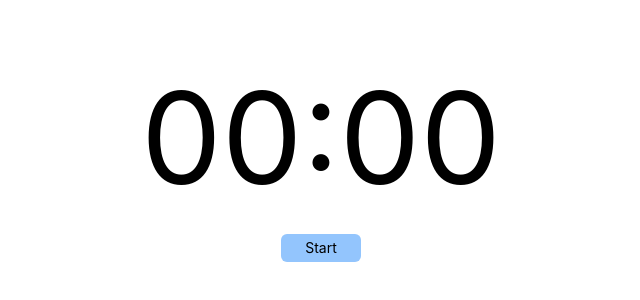
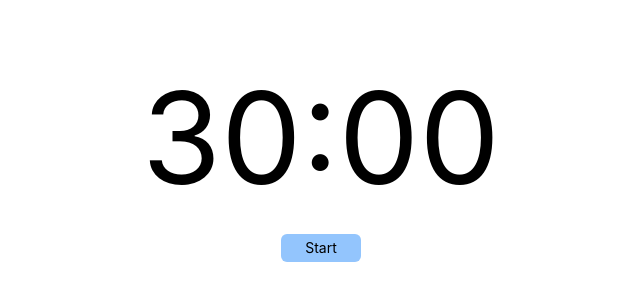
Before and after one commit to CipherSpell/timetracker, a Next.js app in the folder landing/: page / in a window 1280 px wide. Shown: the part 232-532 px from the top of the page, without its empty margins (319-959 px from the left). Built offline with nearby package versions, Linux system fonts and the light colour scheme.

Commit message:
feat(landing): timetracker component functionality done

```diff
--- a/landing/src/components/Timetracker.tsx
+++ b/landing/src/components/Timetracker.tsx
@@ -1,23 +1,44 @@
 'use client'
 
-import { useState } from 'react'
+import { useEffect, useState } from 'react'
 
-// interface TimerProps {
-//   minutes?: number
-// }
+interface TimerProps {
+  minutes?: number
+}
 
-const Timetracker: React.FC = () => {
+const Timetracker: React.FC<TimerProps> = () => {
   const [started, setStarted] = useState<boolean>(false)
-  //   const [time, setTime] = useState<string>('00:00')
+  const [time, setTime] = useState<number>(30 * 60)
 
   const handleClick = () => {
     setStarted(!started)
   }
 
+  useEffect(() => {
+    let intervalId: NodeJS.Timeout | undefined
+
+    if (started && time > 0) {
+      intervalId = setInterval(() => {
+        setTime((prevTime) => (prevTime > 0 ? prevTime - 1 : 0))
+      }, 1000)
+    }
+
+    return () => {
+      if (intervalId) clearInterval(intervalId) // Clean up interval on pause/unmount
+    }
+  }, [started, time])
+
+  const formatTime = (seconds: number): string => {
+    const minutes = Math.floor(seconds / 60)
+    const secs = seconds % 60
+    return `${minutes.toString().padStart(2, '0')}:${secs
+      .toString()
+      .padStart(2, '0')}`
+  }
+
   return (
     <div className='flex flex-col min-h-screen justify-center items-center'>
-      {/* <div className='text-9xl mb-8'>{time}</div> */}
-      <div className='text-9xl mb-8'>00:00</div>
+      <div className='text-9xl mb-8'>{formatTime(time)}</div>
       <div className='w-20'>
         <button
           className={
```
